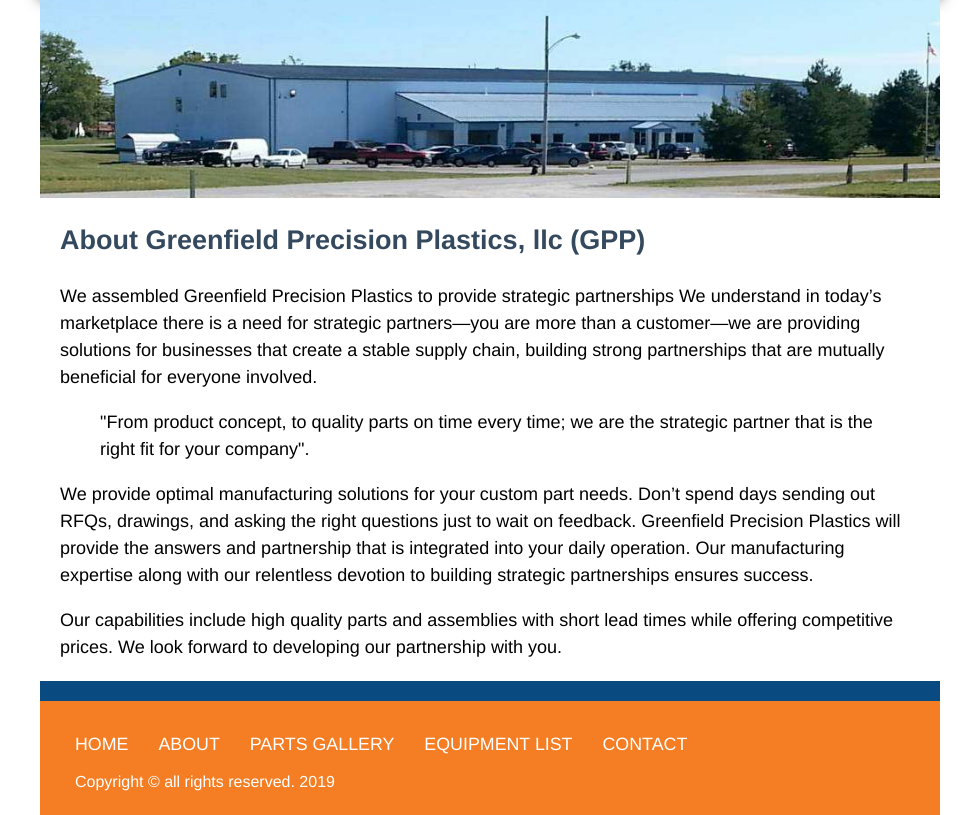
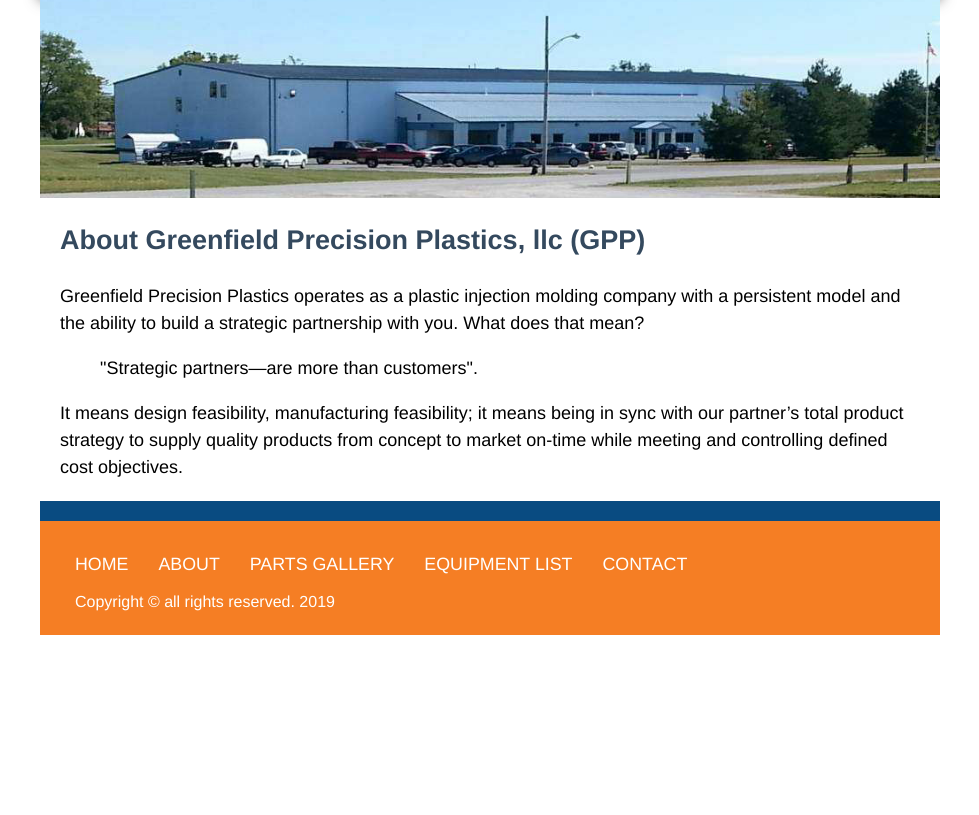
Before and after one commit to jdkarns/gpp, a PHP site: page /about.php in a window 1280 px wide. Shown: the part 951-1766 px from the top of the page, without its empty margins (150-1129 px from the left). After the commit the page ends 1586 px from the top, so only its background shows below. Run offline with PHP 8.4, Linux system fonts and the light colour scheme.

Commit message:
changed about us content

```diff
--- a/about.php
+++ b/about.php
@@ -32,25 +32,21 @@
             <div>
                 <h2>About Greenfield Precision Plastics, llc (GPP)</h2>
                 <p>
-                    We assembled Greenfield Precision Plastics to provide strategic partnerships
-                    We understand in today’s marketplace there is a need for strategic partners—you are more than a customer—we are providing solutions for businesses that create a stable supply chain, building
-                    strong partnerships that are mutually beneficial for everyone involved.
+                    Greenfield Precision Plastics operates as a plastic injection molding company with a persistent
+                    model and the ability to build a strategic partnership with you. What does that mean?
                 </p>
                 <blockquote>
-                    "From product concept, to quality parts on time every time; we are the strategic partner that is the
-                    right fit for your company".
+                    "Strategic partners—are more than customers".
                 </blockquote>
                 <p>
-                    We provide optimal manufacturing solutions for your custom part needs. Don’t spend days sending out
-                    RFQs, drawings, and asking the right questions just to wait on feedback. Greenfield Precision
-                    Plastics will provide the answers and partnership that is integrated into your daily operation. Our
-                    manufacturing expertise along with our relentless devotion to building strategic partnerships
-                    ensures success.
+                    It means design feasibility, manufacturing feasibility; it means being in sync with our partner’s
+                    total product strategy to supply quality products from concept to market on-time while meeting and
+                    controlling defined cost objectives.
                 </p>
-                <p>
+                <!-- <p>
                     Our capabilities include high quality parts and assemblies with short lead times while offering
                     competitive prices. We look forward to developing our partnership with you.
-                </p>
+                </p> -->
             </div>
         </article>
 
```
Lines whose indentation alone changed are shown as unchanged.
